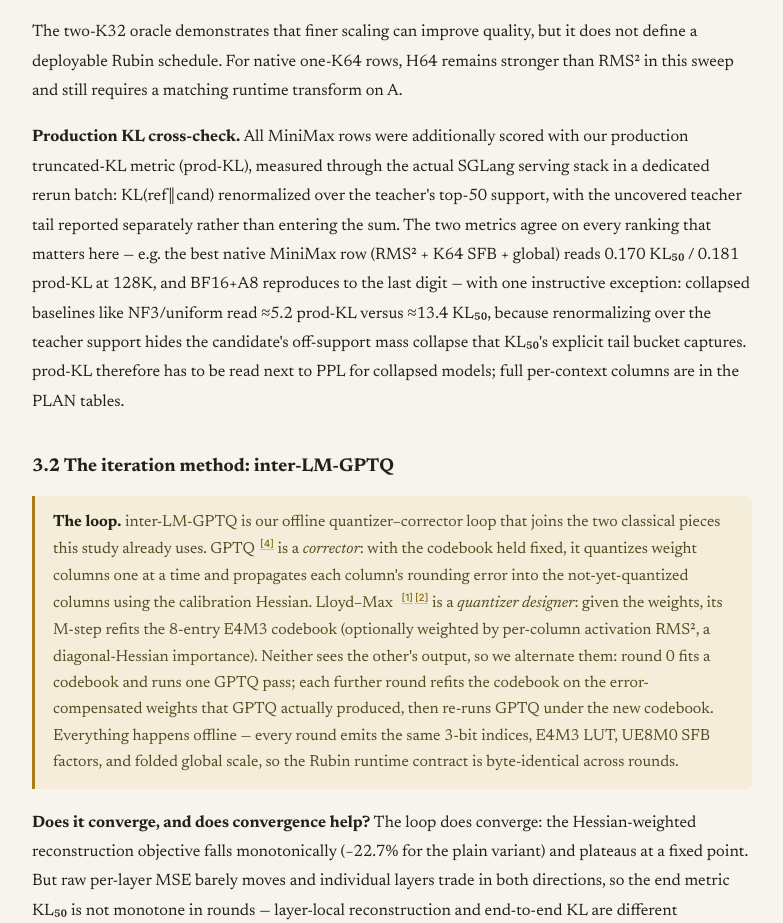
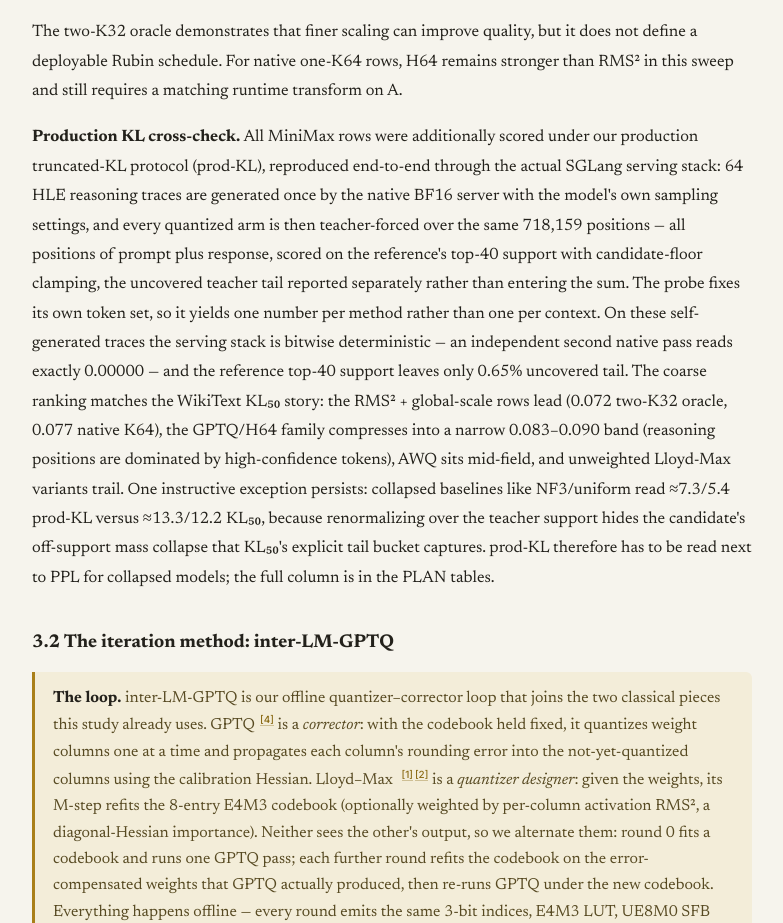
Before and after one commit to zzz0906/rubin-k3v3, a plain HTML site: page index.html in a window 1280 px wide. Shown: the part 8856-9779 px from the top of the page, without its empty margins (372-1155 px from the left). Drawn offline with Linux system fonts and the light colour scheme.

Commit message:
prod-KL column remeasured under kl-probe minimax-m3-skip14 serving protocol (HLE traces, all-position top-40)

```diff
--- a/index.html
+++ b/index.html
@@ -609,15 +609,21 @@ effective         = 3.125 bit/value</code></pre>
       matching runtime transform on A.
     </p>
     <p>
-      <strong>Production KL cross-check.</strong> All MiniMax rows were additionally scored with our production
-      truncated-KL metric (prod-KL),
-      measured through the actual SGLang serving stack in a dedicated rerun batch: KL(ref‖cand) renormalized over the teacher's
-      top-50 support, with the uncovered teacher tail reported separately rather than entering the sum. The two metrics agree on
-      every ranking that matters here — e.g. the best native MiniMax row (RMS² + K64 SFB + global) reads 0.170 KL₅₀ / 0.181 prod-KL
-      at 128K, and BF16+A8 reproduces to the last digit — with one instructive exception: collapsed baselines like NF3/uniform read
-      ≈5.2 prod-KL versus ≈13.4 KL₅₀, because renormalizing over the teacher support hides the candidate's off-support mass collapse
-      that KL₅₀'s explicit tail bucket captures. prod-KL therefore has to be read next to PPL for collapsed models; full per-context
-      columns are in the PLAN tables.
+      <strong>Production KL cross-check.</strong> All MiniMax rows were additionally scored under our production
+      truncated-KL protocol (prod-KL), reproduced end-to-end through the actual SGLang serving stack: 64 HLE
+      reasoning traces are generated once by the native BF16 server with the model's own sampling settings, and every
+      quantized arm is then teacher-forced over the same 718,159 positions — all positions of prompt plus response,
+      scored on the reference's top-40 support with candidate-floor clamping, the uncovered teacher tail reported
+      separately rather than entering the sum. The probe fixes its own token set, so it yields one number per method
+      rather than one per context. On these self-generated traces the serving stack is bitwise deterministic — an
+      independent second native pass reads exactly 0.00000 — and the reference top-40 support leaves only 0.65%
+      uncovered tail. The coarse ranking matches the WikiText KL₅₀ story: the RMS² + global-scale rows lead (0.072
+      two-K32 oracle, 0.077 native K64), the GPTQ/H64 family compresses into a narrow 0.083–0.090 band (reasoning
+      positions are dominated by high-confidence tokens), AWQ sits mid-field, and unweighted Lloyd-Max variants trail.
+      One instructive exception persists: collapsed baselines like NF3/uniform read ≈7.3/5.4 prod-KL versus ≈13.3/12.2
+      KL₅₀, because renormalizing over the teacher support hides the candidate's off-support mass collapse that KL₅₀'s
+      explicit tail bucket captures. prod-KL therefore has to be read next to PPL for collapsed models; the full
+      column is in the PLAN tables.
     </p>
 
     <h3>3.2 The iteration method: inter-LM-GPTQ</h3>
```
